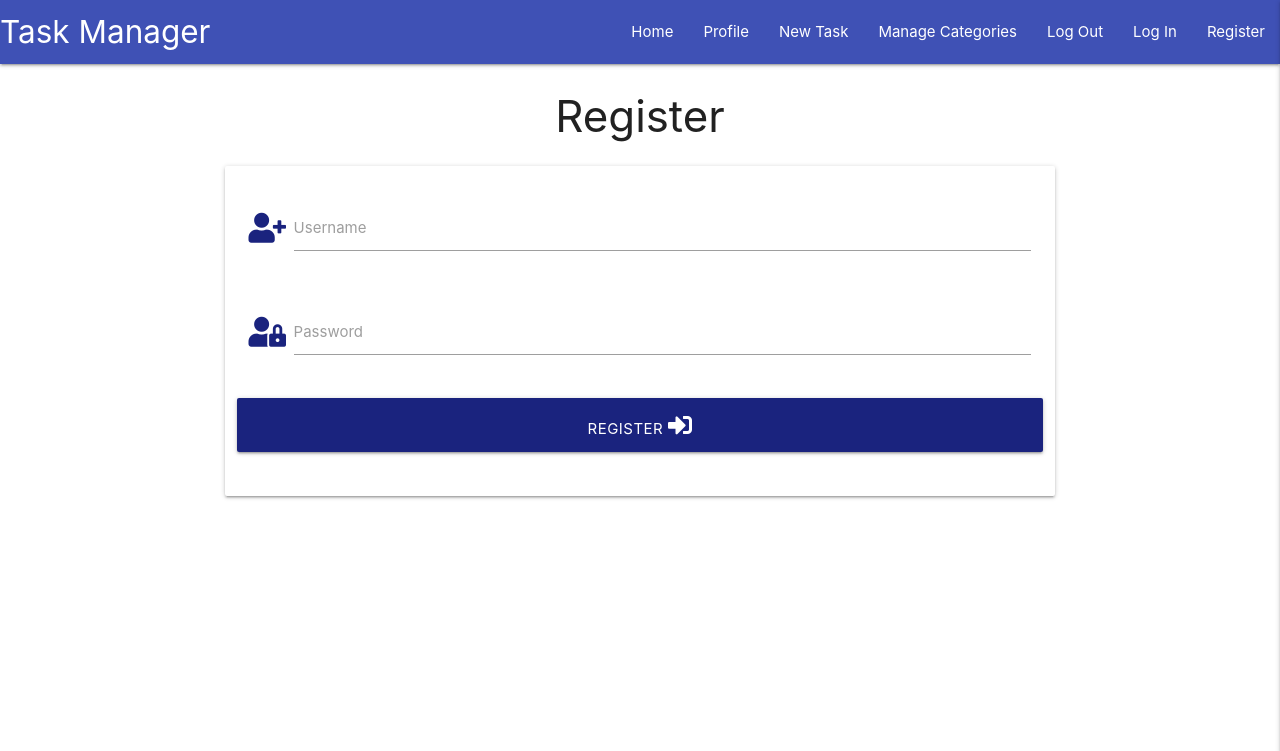
After one commit to adam181189/flask-task-manager-project, a Flask app: page /register in a window 1280 px wide. The commit adds this page. Shown: the top 751 px of the page. Run offline with Flask 2, Linux system fonts and the light colour scheme; some libraries are stand-ins or nearby versions.

Commit message:
Added Register card to page

```diff
--- a/app.py
+++ b/app.py
@@ -3,6 +3,7 @@ from flask import (
     Flask, flash, render_template, redirect, request, session, url_for)
 from flask_pymongo import PyMongo
 from bson.objectid import ObjectId
+from werkzeug.security import generate_password_hash, check_password_hash
 if os.path.exists("env.py"):
     import env
 
@@ -23,6 +24,11 @@ def get_tasks():
     return render_template("tasks.html", tasks=tasks)
 
 
+@app.route("/register", methods=["GET", "POST"])
+def register():
+    return render_template("register.html")
+
+
 if __name__ == "__main__":
     app.run(host=os.environ.get("IP"),
             port=int(os.environ.get("PORT")),
--- a/templates/base.html
+++ b/templates/base.html
@@ -25,7 +25,7 @@
                 <li><a href="#">Manage Categories</a></li>
                 <li><a href="#">Log Out</a></li>
                 <li><a href="#">Log In</a></li>
-                <li><a href="#">Register</a></li>
+                <li><a href="{{ url_for('register') }}">Register</a></li>
             </ul>
             </div>
         </nav>
@@ -38,7 +38,7 @@
             <li><a href="#">Manage Categories</a></li>
             <li><a href="#">Log Out</a></li>
             <li><a href="#">Log In</a></li>
-            <li><a href="#">Register</a></li>
+            <li><a href="{{ url_for('register') }}">Register</a></li>
         </ul>
     </header>
 
--- /dev/null
+++ b/templates/register.html
@@ -0,0 +1,35 @@
+{% extends "base.html" %}
+{% block content %}
+
+    <h3 class="center-align">Register</h3>
+
+    <div class="row">
+        <form class="col s12 m8 offset-m2" method="POST" action="{{ url_for('register') }}">
+            <div class="card-panel">
+                <!--Username-->
+                <div class="row">
+                    <div class="input-field col s12">
+                        <i class="fas fa-user-plus prefix indigo-text text-darken-4"></i>
+                        <input id="username" name="username" type="text" class="validate">
+                        <label for="username">Username</label>
+                    </div>
+                </div>
+                <!--Password-->
+                <div class="row">
+                    <div class="input-field col s12">
+                        <i class="fas fa-user-lock prefix indigo-text text-darken-4"></i>
+                        <input id="password" name="pasword" type="password" class="validate">
+                        <label for="password">Password</label>
+                    </div>
+                </div>
+                <!--Register-->
+                <div class="row">
+                    <button type="submit" class="col s12 btn-large indigo darken-4 text-shadow">
+                        Register <i class="fas fa-sign-in-alt"></i>
+                    </button>
+
+                </div>
+            </div>
+        </form>
+    </div>
+{% endblock %}
```
